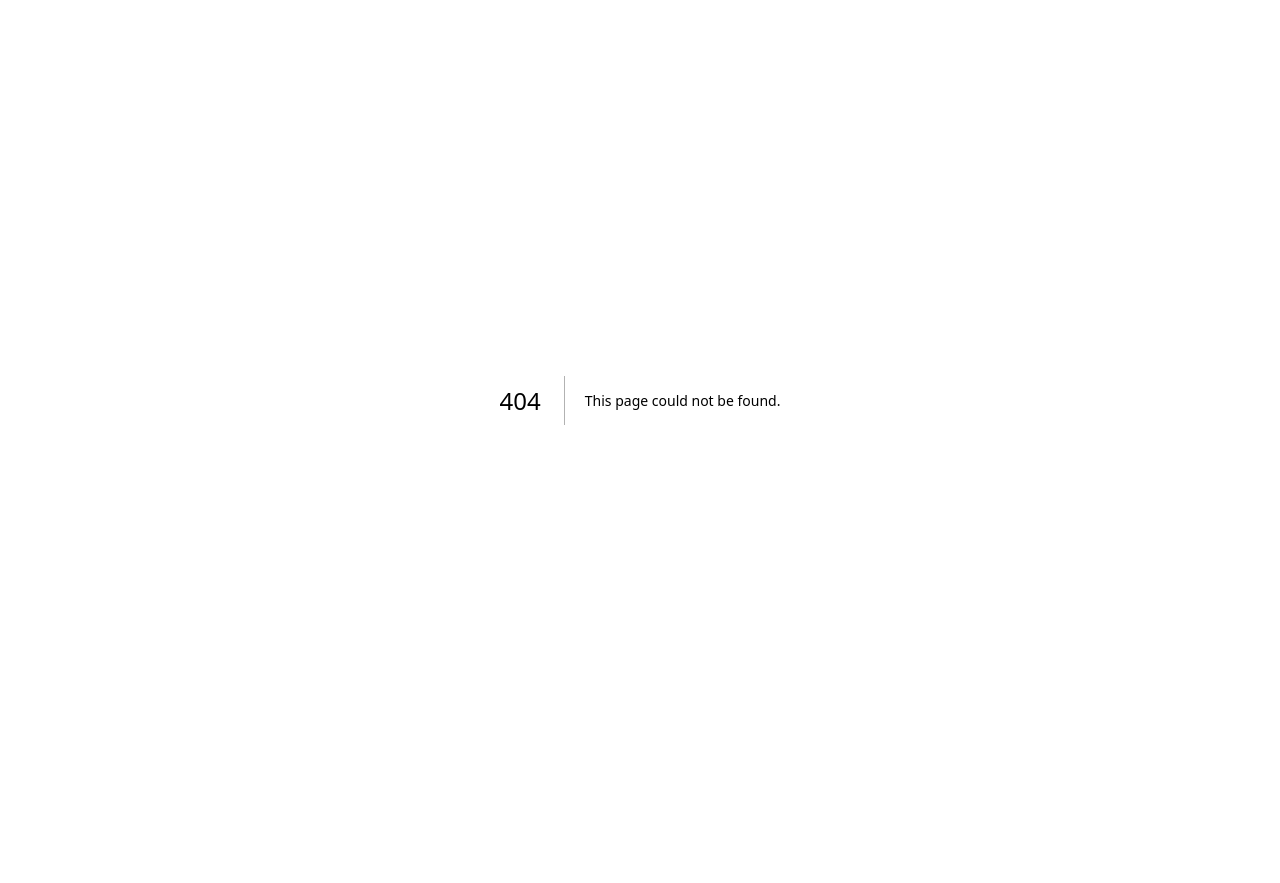
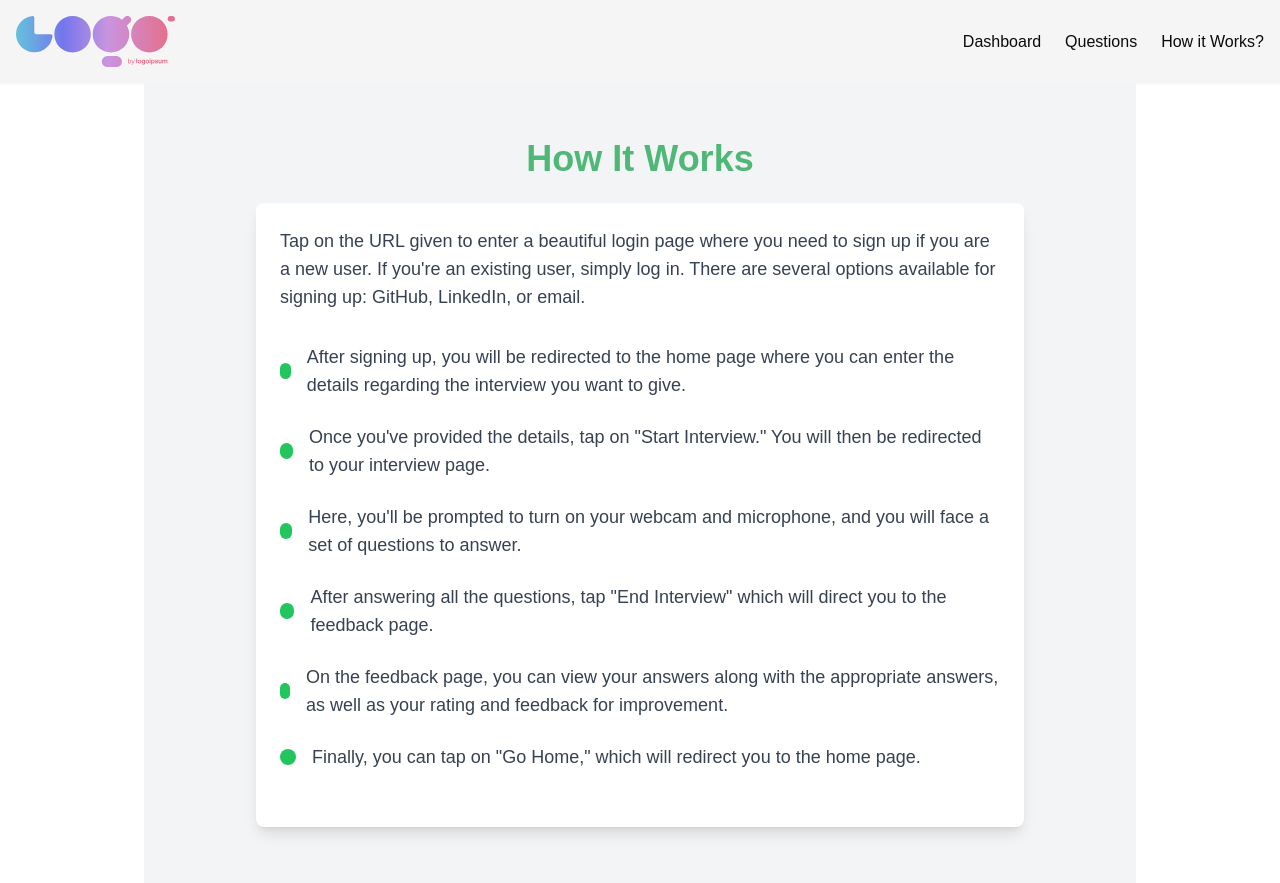
Before and after one commit to kushal-sinha/next-js-ai-interview, a Next.js app: page /dashboard/howitworks in a window 1280 px wide. Before the commit this address had no page. Before the commit the page ends 800 px from the top, so only its background shows below. Built offline with nearby package versions, Linux system fonts and the light colour scheme.

Commit message:
refactored

```diff
--- /dev/null
+++ b/app/dashboard/Questions/page.tsx
@@ -0,0 +1,26 @@
+import React from 'react';
+
+function Questions() {
+    return (
+        <div className="min-h-screen flex flex-col justify-center items-center bg-gray-100">
+            <div className="bg-white rounded-lg shadow-lg p-8 text-center transform transition-transform duration-500 hover:scale-105">
+                <h1 className="text-3xl font-bold text-blue-600 mb-4 animate-bounce">
+                    Still on the Way!
+                </h1>
+                <p className="text-lg text-gray-700 mb-6">
+                    We're working hard to bring you the best interview questions.
+                </p>
+                <p className="text-md text-gray-500 mb-6">
+                    Please hang tight while we prepare the content for you.
+                </p>
+                <div className="flex items-center justify-center space-x-2">
+                    <div className="w-3 h-3 bg-blue-500 rounded-full animate-bounce"></div>
+                    <div className="w-3 h-3 bg-blue-500 rounded-full animate-bounce delay-200"></div>
+                    <div className="w-3 h-3 bg-blue-500 rounded-full animate-bounce delay-400"></div>
+                </div>
+            </div>
+        </div>
+    );
+}
+
+export default Questions;
--- a/app/dashboard/_components/Header.tsx
+++ b/app/dashboard/_components/Header.tsx
@@ -1,10 +1,21 @@
 "use client"
 import { UserButton } from '@clerk/nextjs'
 import Image from 'next/image'
-import { usePathname } from 'next/navigation'
+import { usePathname, useRouter } from 'next/navigation'
 import React, { useEffect } from 'react'
 
 function Header() {
+    const router = useRouter();
+    function HowitWorks() {
+        router.push('/dashboard/howitworks'); // Use lowercase 'howitworks'
+    }
+
+    const handleDashboardClick = () => {
+        router.push('/dashboard'); // Redirects to the dashboard page
+    };
+    const handleQuestionsClick = () => {
+        router.push('/dashboard/Questions'); // Redirects to the Questions page
+    };
     const path = usePathname()
     useEffect(() => {
         console.log(path)
@@ -13,9 +24,9 @@ function Header() {
         <div className='flex p-4 items-center  justify-between bg-secondary shadow-sm'>
             <Image src={'/logo.svg'} alt='logo' width={160} height={100} />
             <ul className=' hidden md:flex gap-6'>
-                <li className={`hover:text-primary hover:font-bold transition-all cursor-pointer ${path === '/dashboard' && 'text-primary font-bold'}`}>Dashboard</li>
-                <li className={`hover:text-primary hover:font-bold transition-all cursor-pointer ${path === '/dashboard/Questions' && 'text-primary font-bold'}`}>Questions</li>
-                <li className={`hover:text-primary hover:font-bold transition-all cursor-pointer ${path === '/dashboard/How it Works' && 'text-primary font-bold'}`}>How it Works?</li>
+                <li onClick={handleDashboardClick} className={`hover:text-primary hover:font-bold transition-all cursor-pointer ${path === '/dashboard' && 'text-primary font-bold'}`}>Dashboard</li>
+                <li onClick={handleQuestionsClick} className={`hover:text-primary hover:font-bold transition-all cursor-pointer ${path === '/dashboard/Questions' && 'text-primary font-bold'}`}>Questions</li>
+                <li onClick={HowitWorks} className={`hover:text-primary hover:font-bold transition-all cursor-pointer ${path === '/dashboard/How it Works' && 'text-primary font-bold'}`}>How it Works?</li>
             </ul>
             <UserButton />
         </div>
--- /dev/null
+++ b/app/dashboard/howitworks/page.tsx
@@ -0,0 +1,56 @@
+import React from 'react';
+
+const HowitWorks = () => {
+    return (
+        <div className="min-h-screen bg-gray-100 p-8 flex flex-col justify-center items-center">
+            <h1 className="text-4xl font-bold text-center text-green-600 mb-6 animate-pulse">
+                How It Works
+            </h1>
+            <div className="max-w-3xl mx-auto bg-white rounded-lg shadow-lg p-6">
+                <p className="text-lg text-gray-700 mb-4">
+                    Tap on the URL given to enter a beautiful login page where you need to sign up if you are a new user. If you're an existing user, simply log in. There are several options available for signing up: GitHub, LinkedIn, or email.
+                </p>
+                <div className="my-8">
+                    <div className="flex items-center space-x-4 mb-6">
+                        <div className="h-4 w-4 bg-green-500 rounded-full"></div>
+                        <p className="text-lg text-gray-700">
+                            After signing up, you will be redirected to the home page where you can enter the details regarding the interview you want to give.
+                        </p>
+                    </div>
+                    <div className="flex items-center space-x-4 mb-6">
+                        <div className="h-4 w-4 bg-green-500 rounded-full"></div>
+                        <p className="text-lg text-gray-700">
+                            Once you've provided the details, tap on "Start Interview." You will then be redirected to your interview page.
+                        </p>
+                    </div>
+                    <div className="flex items-center space-x-4 mb-6">
+                        <div className="h-4 w-4 bg-green-500 rounded-full"></div>
+                        <p className="text-lg text-gray-700">
+                            Here, you'll be prompted to turn on your webcam and microphone, and you will face a set of questions to answer.
+                        </p>
+                    </div>
+                    <div className="flex items-center space-x-4 mb-6">
+                        <div className="h-4 w-4 bg-green-500 rounded-full"></div>
+                        <p className="text-lg text-gray-700">
+                            After answering all the questions, tap "End Interview" which will direct you to the feedback page.
+                        </p>
+                    </div>
+                    <div className="flex items-center space-x-4 mb-6">
+                        <div className="h-4 w-4 bg-green-500 rounded-full"></div>
+                        <p className="text-lg text-gray-700">
+                            On the feedback page, you can view your answers along with the appropriate answers, as well as your rating and feedback for improvement.
+                        </p>
+                    </div>
+                    <div className="flex items-center space-x-4 mb-6">
+                        <div className="h-4 w-4 bg-green-500 rounded-full"></div>
+                        <p className="text-lg text-gray-700">
+                            Finally, you can tap on "Go Home," which will redirect you to the home page.
+                        </p>
+                    </div>
+                </div>
+            </div>
+        </div>
+    );
+};
+
+export default HowitWorks;
```
